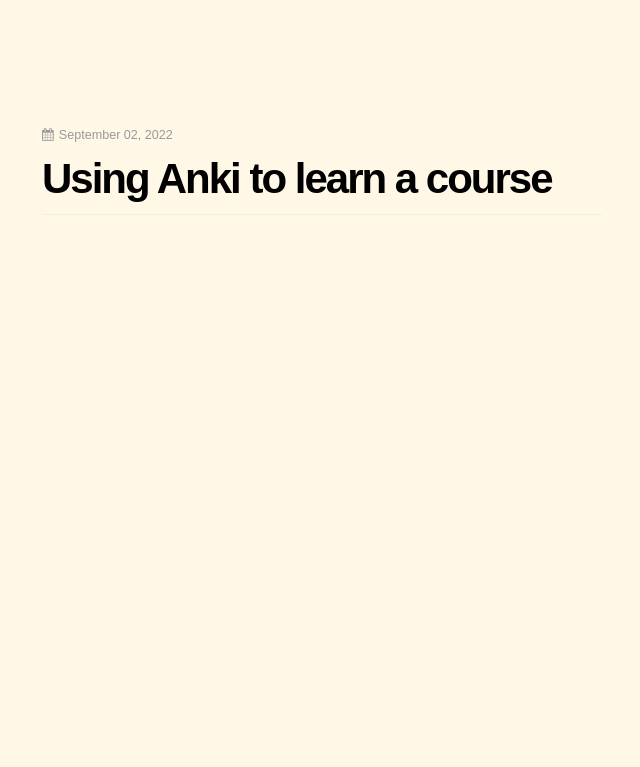
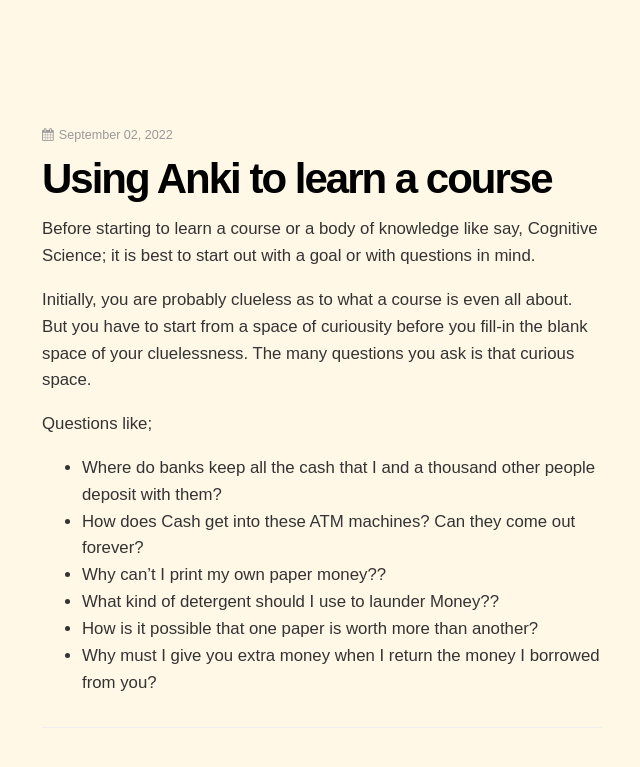
Before and after one commit to dCO2/rococo, a Jekyll site: the page built from _posts/2022-09-02-anki-and-schillers-financial-markets-course.md, in a window 1280 px wide. Shown: the top 767 px of the page, without its empty margins (334-974 px from the left). Built offline with Jekyll 4.4.1, drawn with Linux system fonts in a browser that asks for light colours; some web fonts are replaced.

Commit message:
Add content to essay

```diff
--- a/_posts/2022-09-02-anki-and-schillers-financial-markets-course.md
+++ b/_posts/2022-09-02-anki-and-schillers-financial-markets-course.md
@@ -5,3 +5,15 @@ feature-image: /assets/images/author-image.png
 permalink: /:year/:month/:day/:title
 tags:
 ---
+
+Before starting to learn a course or a body of knowledge like say, Cognitive Science; it is best to start out with a goal or with questions in mind.
+
+Initially, you are probably clueless as to what a course is even all about. But you have to start from a space of curiousity before you fill-in the blank space of your cluelessness. The many questions you ask is that curious space.
+
+Questions like;
+- Where do banks keep all the cash that I and a thousand other people deposit with them?
+- How does Cash get into these ATM machines? Can they come out forever?
+- Why can't I print my own paper money??
+- What kind of detergent should I use to launder Money??
+- How is it possible that one paper is worth more than another?
+- Why must I give you extra money when I return the money I borrowed from you?
```
